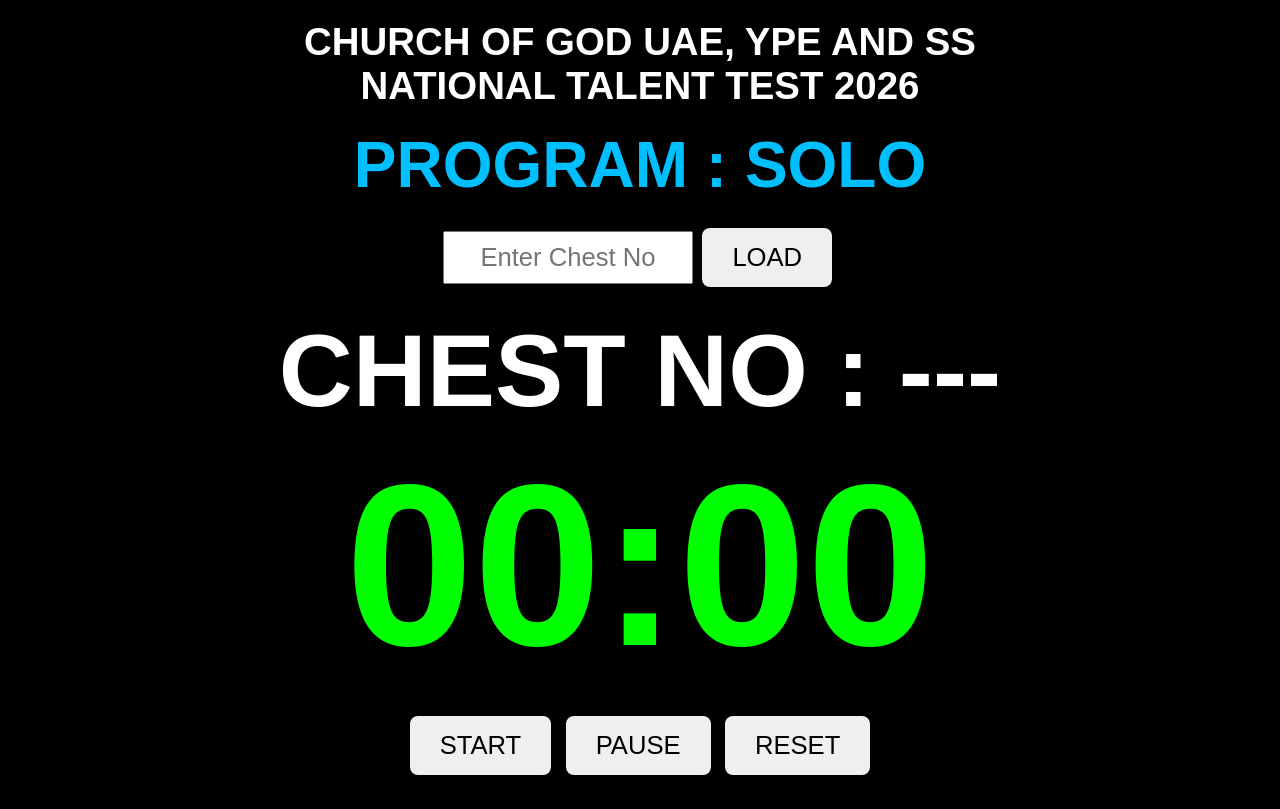
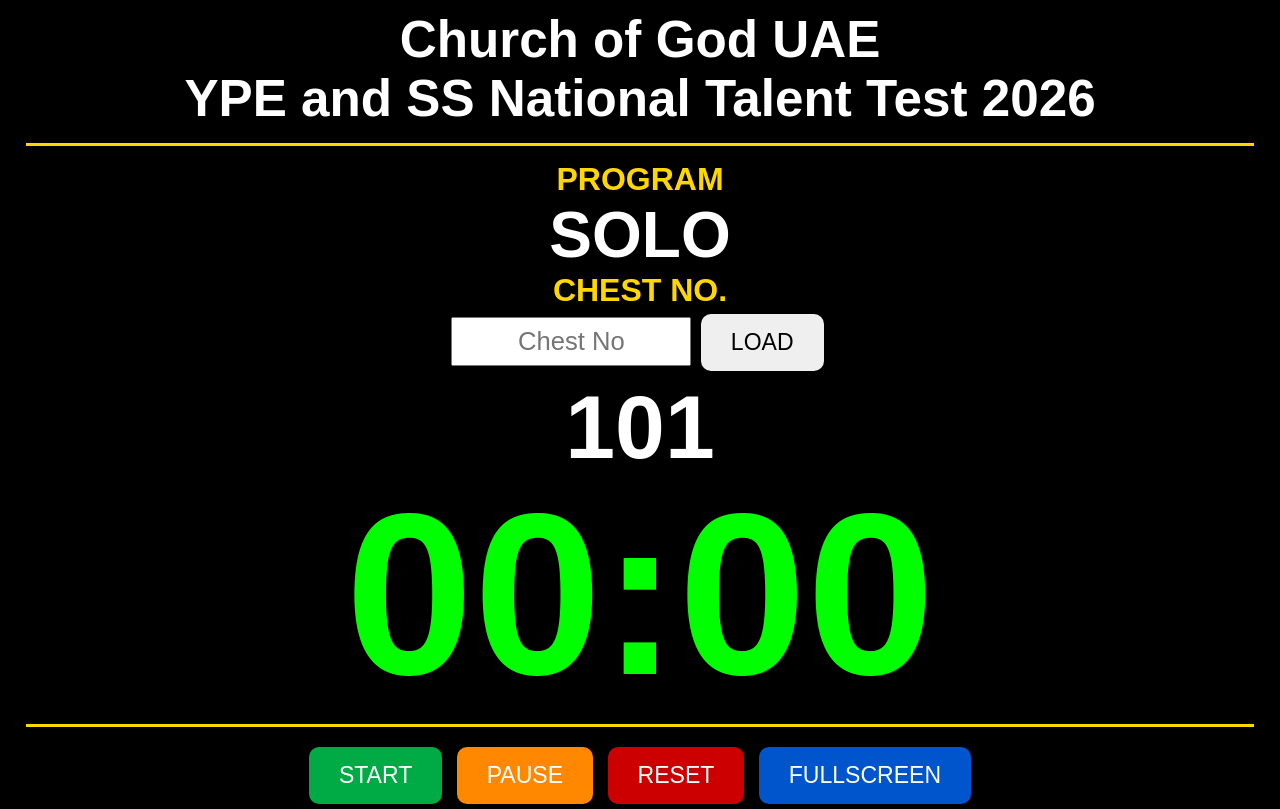
Before and after one commit to Febzados/TT, a plain HTML site: page index.html in a window 1280 px wide. Drawn offline with Linux system fonts and the light colour scheme.

Commit message:
Update index.html

```diff
--- a/index.html
+++ b/index.html
@@ -1,165 +1,258 @@
 <!DOCTYPE html>
+
 <html>
 <head>
 <meta charset="UTF-8">
 <title>National Talent Test 2026</title>
 
 <style>
-*{
-    margin:0;
-    padding:0;
-    box-sizing:border-box;
-}
 
 body{
+    margin:0;
     background:black;
     color:white;
     font-family:Arial, sans-serif;
-    height:100vh;
-    display:flex;
-    flex-direction:column;
-    justify-content:space-evenly;
-    align-items:center;
     text-align:center;
 }
 
-#title{
-    font-size:3vw;
+.title{
+    font-size:4vw;
     font-weight:bold;
-    width:95%;
+    margin-top:10px;
 }
 
-#program{
-    font-size:5vw;
-    font-weight:bold;
-    color:#00BFFF;
+.line{
+    border-top:3px solid gold;
+    margin:15px 2%;
 }
 
-#chest{
-    font-size:8vw;
+.label{
+    color:gold;
+    font-size:2.5vw;
     font-weight:bold;
 }
 
-#timer{
+.program{
+    font-size:5vw;
+    font-weight:bold;
+}
+
+.chest{
+    font-size:7vw;
+    font-weight:bold;
+}
+
+.timer{
     font-size:18vw;
     font-weight:bold;
     color:lime;
     line-height:1;
 }
 
+.green{
+    color:lime;
+}
+
+.orange{
+    color:orange;
+}
+
+.red{
+    color:red;
+}
+
+.flash{
+    animation:blink 1s infinite;
+}
+
+@keyframes blink{
+    50%{
+        opacity:0.2;
+    }
+}
+
 .controls{
-    margin-top:10px;
+    margin-top:15px;
 }
 
 button{
-    font-size:2vw;
+    font-size:1.8vw;
     padding:15px 30px;
     margin:5px;
+    border:none;
+    border-radius:10px;
     cursor:pointer;
-    border:none;
-    border-radius:8px;
+}
+
+.start{
+    background:#00aa44;
+    color:white;
+}
+
+.pause{
+    background:#ff8800;
+    color:white;
+}
+
+.reset{
+    background:#cc0000;
+    color:white;
+}
+
+.full{
+    background:#0055cc;
+    color:white;
 }
 
 input{
     font-size:2vw;
-    padding:10px;
-    width:250px;
     text-align:center;
+    padding:8px;
+    width:220px;
 }
 
-.red{
-    color:red !important;
-}
+</style>
 
-.orange{
-    color:orange !important;
-}
-</style>
 </head>
 
 <body>
 
-<div id="title">
-CHURCH OF GOD UAE, YPE AND SS<br>
-NATIONAL TALENT TEST 2026
+<div class="title">
+Church of God UAE<br>
+YPE and SS National Talent Test 2026
 </div>
 
-<div id="program">
-PROGRAM : SOLO
+<div class="line"></div>
+
+<div class="label">PROGRAM</div>
+
+<div class="program">
+SOLO
 </div>
 
+<div class="label">CHEST NO.</div>
+
 <div>
-<input id="chestInput" placeholder="Enter Chest No">
+<input id="chestInput" placeholder="Chest No">
 <button onclick="loadChest()">LOAD</button>
 </div>
 
-<div id="chest">
-CHEST NO : ---
+<div id="chest" class="chest">
+101
 </div>
 
-<div id="timer">
+<div id="timer" class="timer green">
 00:00
 </div>
 
+<div class="line"></div>
+
 <div class="controls">
-<button onclick="startTimer()">START</button>
-<button onclick="pauseTimer()">PAUSE</button>
-<button onclick="resetTimer()">RESET</button>
+
+<button class="start" onclick="startTimer()">
+START
+</button>
+
+<button class="pause" onclick="pauseTimer()">
+PAUSE
+</button>
+
+<button class="reset" onclick="resetTimer()">
+RESET
+</button>
+
+<button class="full" onclick="openFullscreen()">
+FULLSCREEN
+</button>
+
 </div>
 
 <script>
 
-let seconds = 0;
-let interval = null;
+let seconds=0;
+let interval=null;
 
 function loadChest(){
-    let chest = document.getElementById("chestInput").value;
-    document.getElementById("chest").innerHTML =
-    "CHEST NO : " + chest;
+
+document.getElementById("chest").innerHTML=
+document.getElementById("chestInput").value;
+
 }
 
 function startTimer(){
 
 if(interval) return;
 
-    interval = setInterval(()=>{
+interval=setInterval(()=>{
 
 seconds++;
 
-        let min = Math.floor(seconds/60);
-        let sec = seconds%60;
+let min=Math.floor(seconds/60);
+let sec=seconds%60;
 
-        document.getElementById("timer").innerHTML =
-        String(min).padStart(2,'0') + ":" +
+document.getElementById("timer").innerHTML=
+String(min).padStart(2,'0')+
+":"+
 String(sec).padStart(2,'0');
 
-        let timer = document.getElementById("timer");
+let timer=document.getElementById("timer");
 
-        if(seconds < 110){
-            timer.style.color = "lime";
+timer.classList.remove("green","orange","red","flash");
+
+if(seconds<=111){
+
+timer.classList.add("green");
+
 }
-        else if(seconds < 120){
-            timer.style.color = "orange";
+else if(seconds<=120){
+
+timer.classList.add("orange");
+
 }
 else{
-            timer.style.color = "red";
+
+timer.classList.add("red");
+timer.classList.add("flash");
+
 }
 
 },1000);
+
 }
 
 function pauseTimer(){
+
 clearInterval(interval);
-    interval = null;
+interval=null;
+
 }
 
 function resetTimer(){
+
 pauseTimer();
-    seconds = 0;
 
-    document.getElementById("timer").innerHTML = "00:00";
-    document.getElementById("timer").style.color = "lime";
+seconds=0;
+
+let timer=document.getElementById("timer");
+
+timer.innerHTML="00:00";
+
+timer.classList.remove("orange","red","flash");
+
+timer.classList.add("green");
+
 }
+
+function openFullscreen(){
+
+if(document.documentElement.requestFullscreen){
+
+document.documentElement.requestFullscreen();
+
+}
+
+}
+
 </script>
 
 </body>
```
Lines whose indentation alone changed are shown as unchanged.
